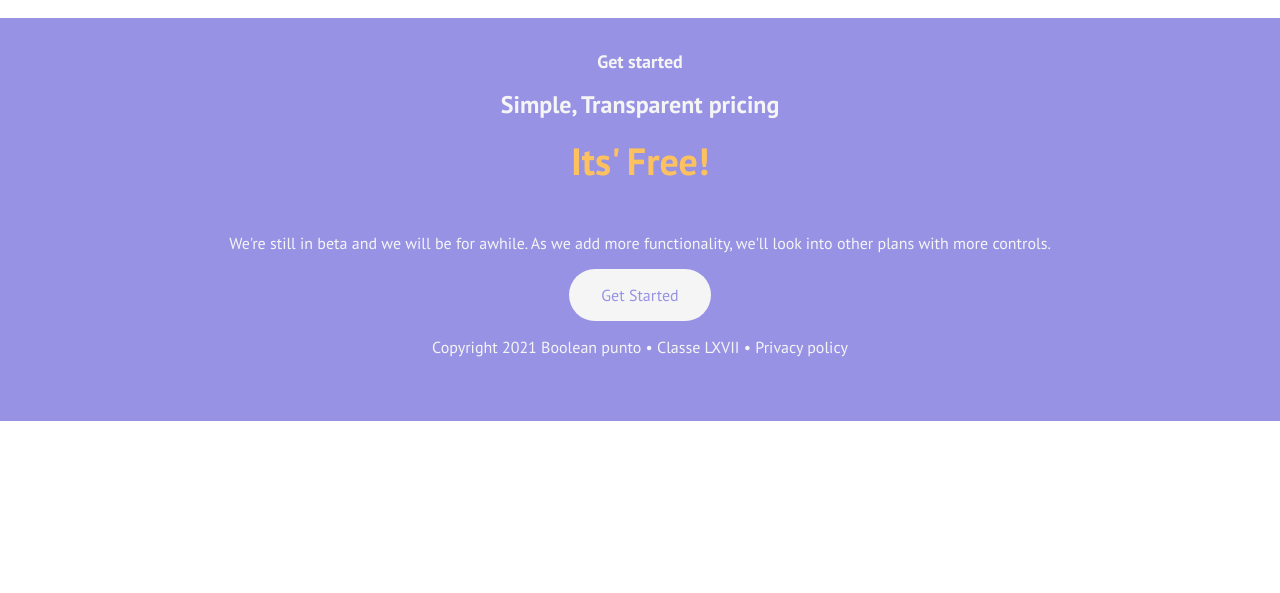
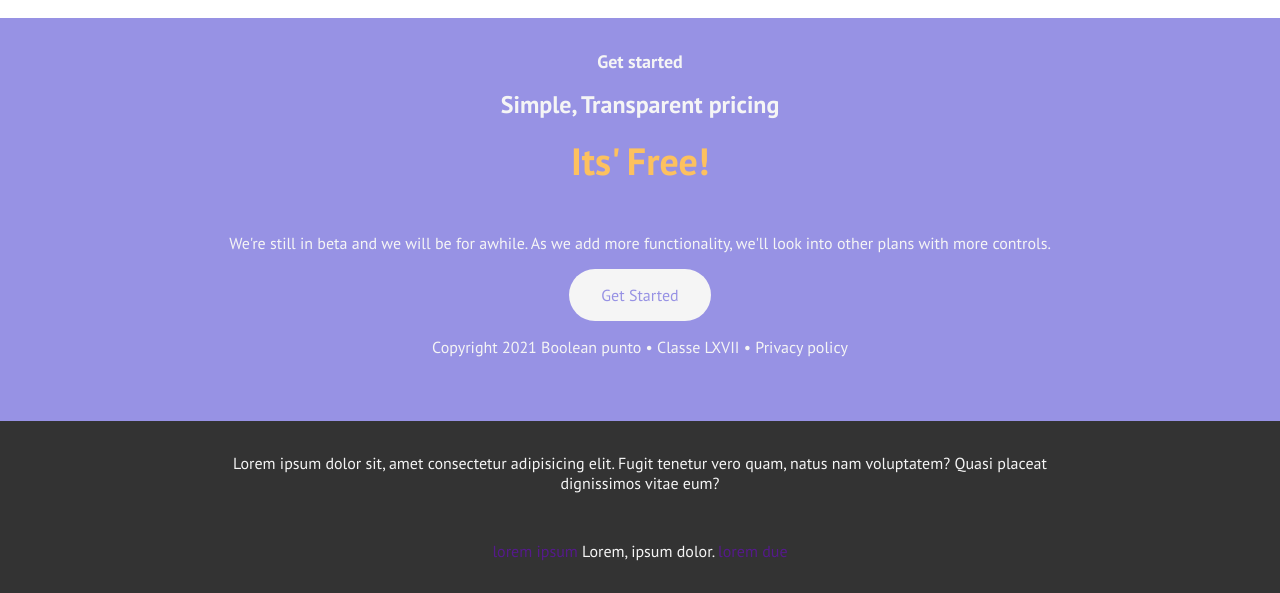
Before and after one commit to pyroYV/htmlcss-responsive-layout, a plain HTML site: page index.html in a window 1280 px wide. Shown: the part 4580-5173 px from the top of the page. Before the commit the page ends 5001 px from the top, so only its background shows below. Drawn offline with Linux system fonts and the light colour scheme.

Commit message:
footer responsive

```diff
--- a/index.html
+++ b/index.html
@@ -217,7 +217,11 @@
     </main>
 
 <footer>
+    <div class="container">
+        <p>Lorem ipsum dolor sit, amet consectetur adipisicing elit. Fugit tenetur vero quam, natus nam voluptatem? Quasi placeat dignissimos vitae eum?</p>
 
+        <a href="">lorem ipsum</a> Lorem, ipsum dolor. <a href="">lorem due </a>
+    </div>
 </footer>
 </body>
 </html>
--- a/style/style.css
+++ b/style/style.css
@@ -323,6 +323,23 @@ main{
     margin: 1rem;
 }
 
+    /* footer */
+
+    footer{
+        background-color: var(--dark-grey);
+        padding: 2rem;
+        color: whitesmoke;
+        text-align: center;
+    }
+
+    footer p{
+        margin-bottom: 3rem;
+    }
+
+
+
+
+
 
  @media all and (min-width: 768px){
     /* Main */
@@ -395,6 +412,11 @@ main{
         width: 80%;
         margin: 0 auto;
     }
+
+    footer>.container{
+        width: 80%;
+        margin: 0 auto;
+    }
 }
  @media all and (min-width: 992px){
 
@@ -453,4 +475,9 @@ main{
         width: 70%;
         margin: 0 auto;
     }
+
+    footer>.container{
+        width: 70%;
+        margin: 0 auto;
+    }
 }
```
